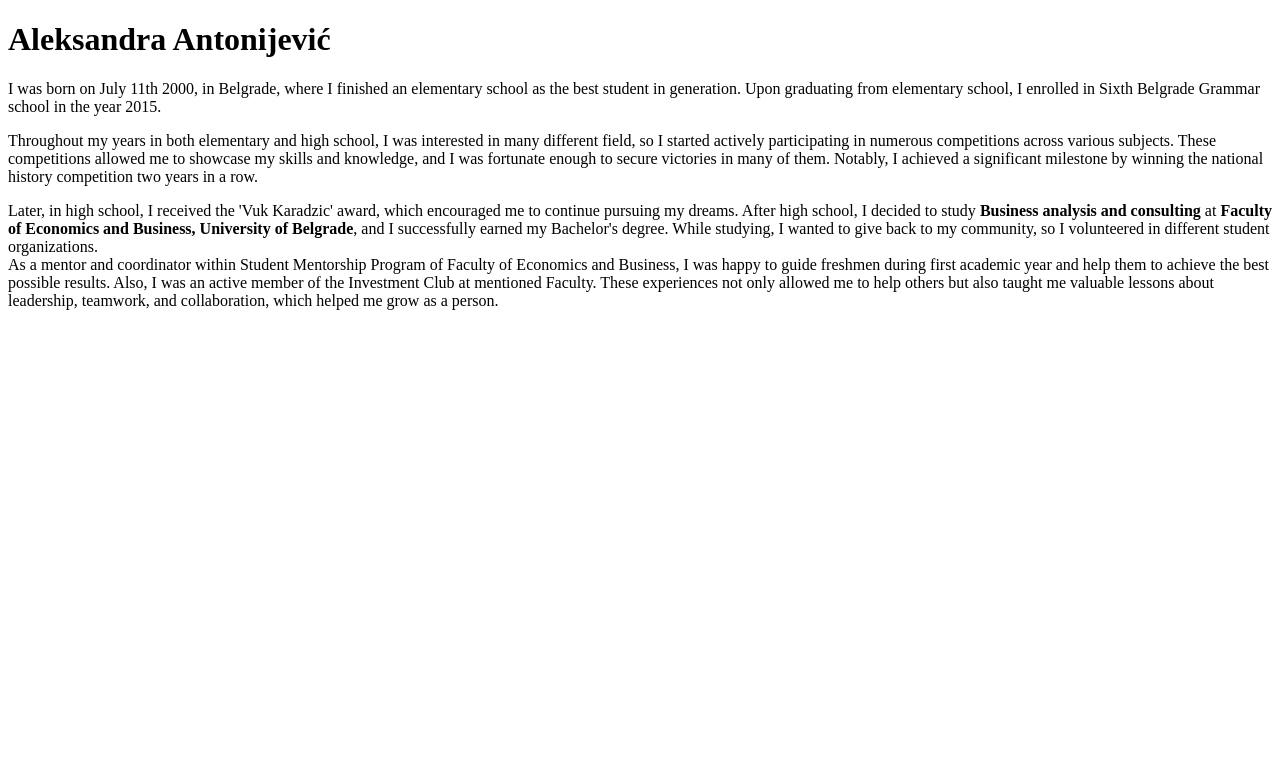
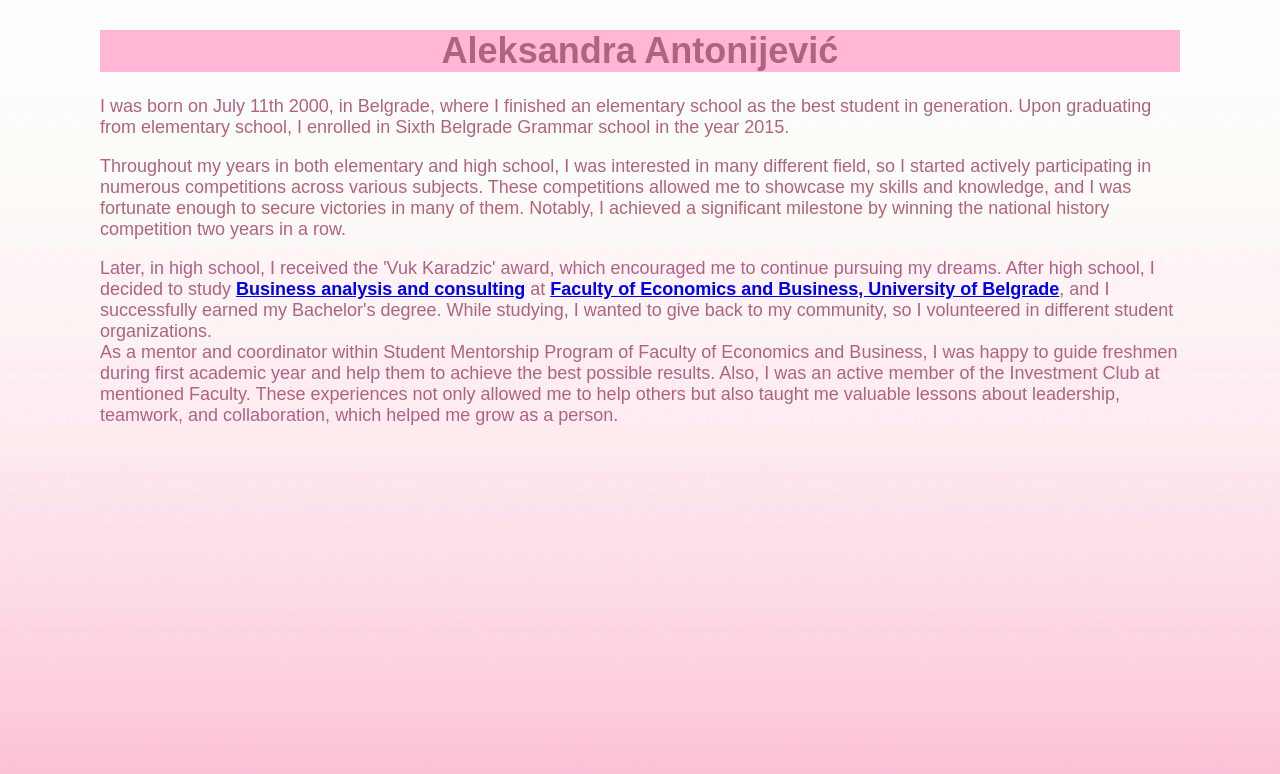
Before and after one commit to AleksandraAntonijevic/AleksandraAntonijevic.github.io, a plain HTML site: page Assets/index-en.html in a window 1280 px wide. Drawn offline with Linux system fonts and the light colour scheme.

Commit message:
azurirano

```diff
--- a/Assets/index-en.html
+++ b/Assets/index-en.html
@@ -3,6 +3,8 @@
 
 <head>
     <title>Aleksandra Antonijević</title>
+    <meta charset="utf-8" />
+    <link rel="stylesheet" type="text/css" href="style.css" />
 </head>
 
 <body>
@@ -13,7 +15,8 @@
         Notably, I achieved a significant milestone by winning the national history competition two years in a row.</p>
 </body>
     <p>Later, in high school, I received the 'Vuk Karadzic' award, which encouraged me to continue pursuing my dreams.
-        After high school, I decided to study <strong>Business analysis and consulting</strong> at <strong>Faculty of Economics and Business, University of Belgrade</strong>, and I successfully earned my Bachelor's degree. While studying,
+        After high school, I decided to study <strong><text class="letter"><a href="http://www.ekof.bg.ac.rs/studije/osnovne/studijski-programi/poslovna-analiza-i-konsalting/"> Business analysis and consulting</a></text></strong> at
+        <strong><text class="letter"><a href="http://www.ekof.bg.ac.rs/"> Faculty of Economics and Business, University of Belgrade</a></strong></text>, and I successfully earned my Bachelor's degree. While studying,
         I wanted to give back to my community, so I volunteered in different student organizations.
     </br>As a mentor and coordinator within Student Mentorship Program of Faculty of Economics and Business, I was happy to guide freshmen during first academic year and help them to achieve the best possible results. Also, I was an active member of the Investment Club at mentioned Faculty.
     These experiences not only allowed me to help others but also taught me valuable lessons about leadership, teamwork, and collaboration, which helped me grow as a person.</p>
--- a/Assets/style.css
+++ b/Assets/style.css
@@ -0,0 +1,23 @@
+h1{
+    text-align: center;
+    background-color: #FFB7D5;
+    margin-top: 30px;
+
+}
+
+
+body{
+    color: #B06380;
+    background-image: url(Images/wallpaper.jpg);
+    font-size: large;
+    font-family: Arial, Helvetica, sans-serif;
+    margin-left: 100px;
+    margin-right: 100px;
+    margin-top: 50pxx;
+
+}
+
+
+.letter{
+    color: rgb(185, 15, 168);
+}
```
Also changed, not shown: Assets/Images/wallpaper.jpg (added).
